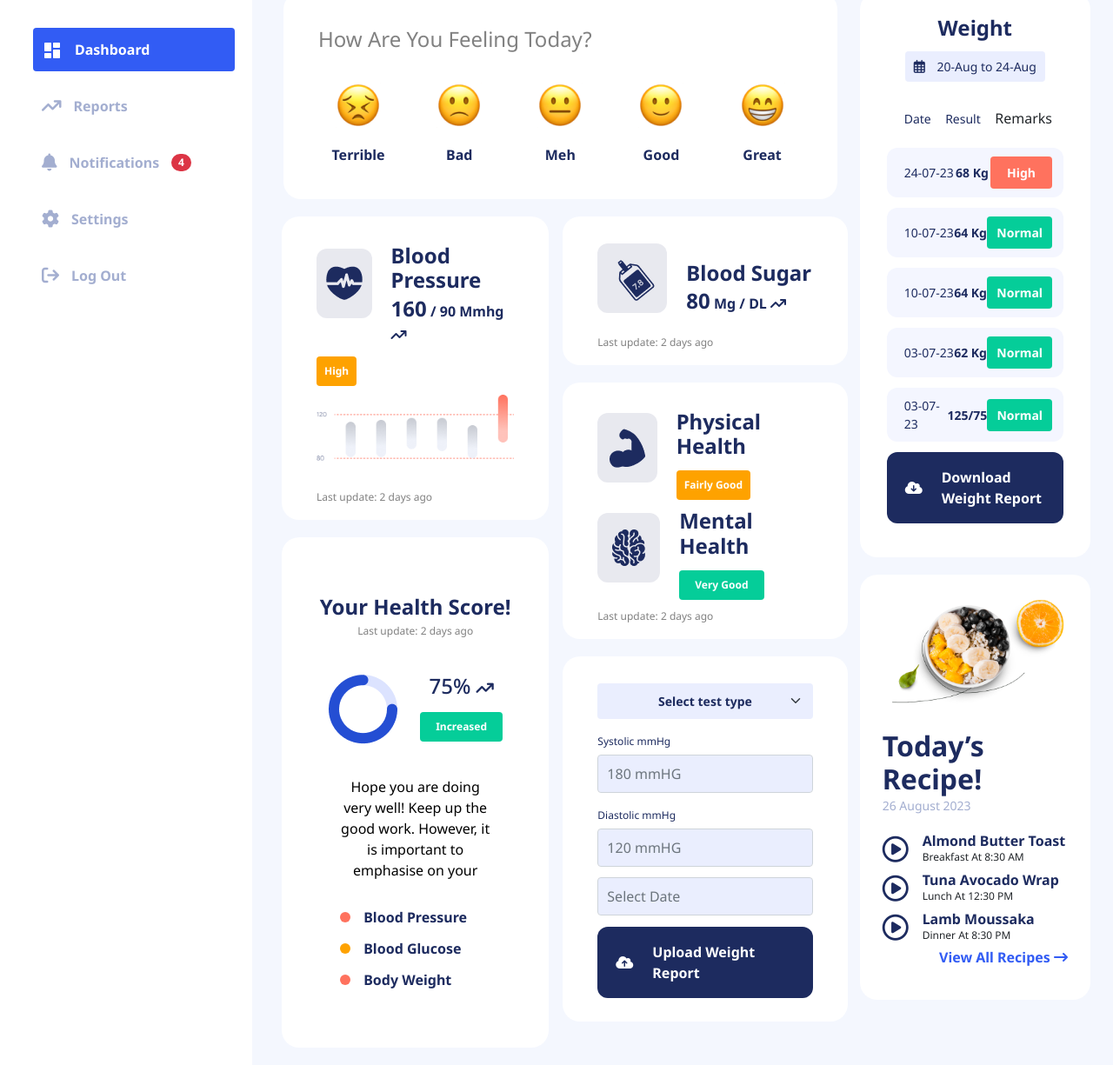
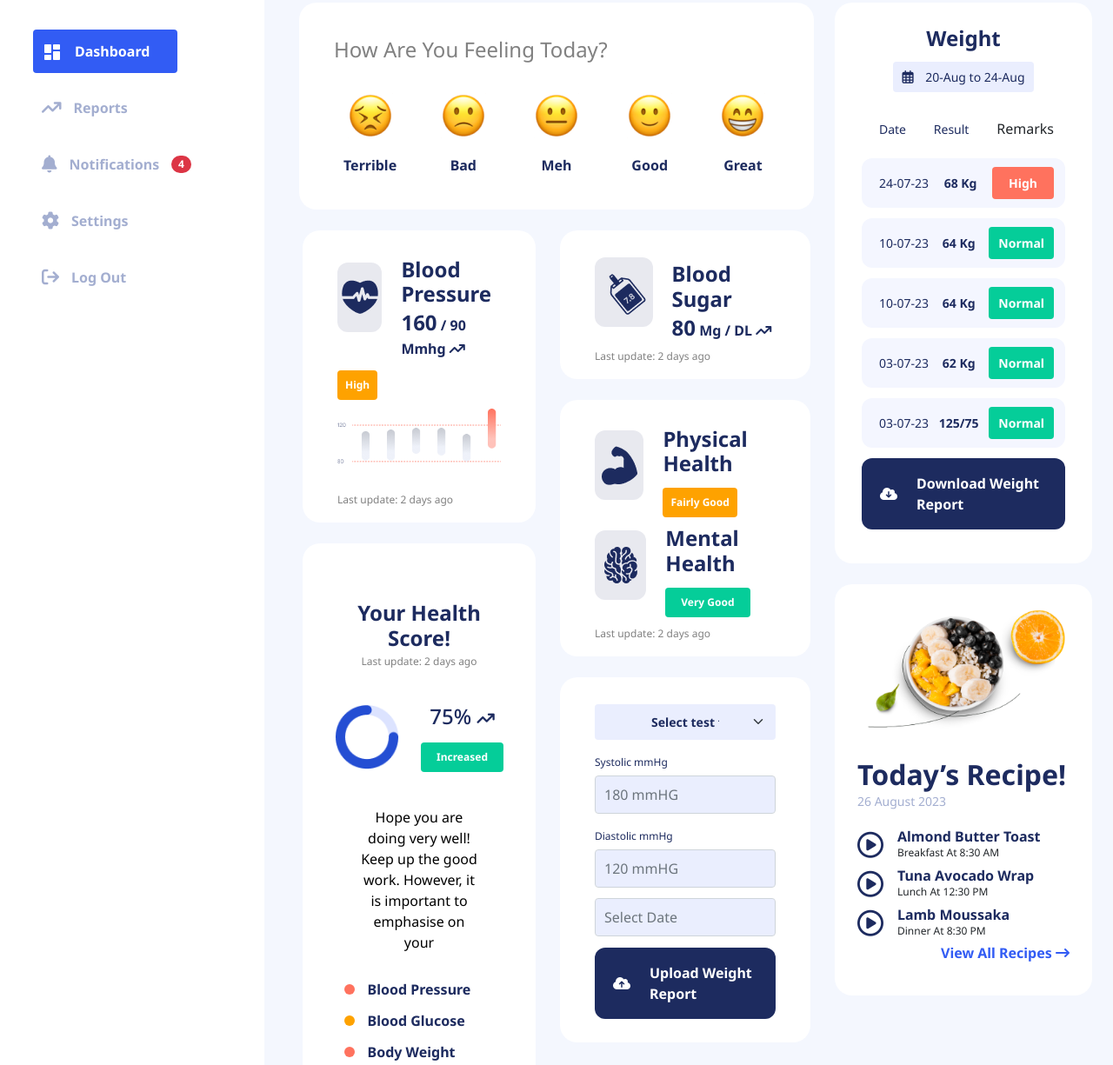
Before and after one commit to ajoy-code-dreamer/Shathee-Medical, a plain HTML site: page index.html in a window 1280 px wide. Shown: the part 255-1480 px from the top of the page at 87% size. Drawn offline with nearby package versions, Linux system fonts and the light colour scheme.

Commit message:
added some responsive design

```diff
--- a/css/style.css
+++ b/css/style.css
@@ -130,8 +130,7 @@ body {
 }
 .sidebar_wrapper {
   background-color: var(--white-clr);
-  padding: 40px 20px 0 38px;
-  margin-right: 30px;
+  padding: 40px 100px 0 38px;
 }
 .brand_logo {
   padding-bottom: 40px;
@@ -212,9 +211,6 @@ body {
   color: var(--white-clr);
 }
 /* ==== right side design ====== */
-.main_dashboardWrapper {
-  margin: 40px 30px 40px 20px;
-}
 .user_interfaceWrapper {
   padding: 44px 48px 44px 48px;
   background-color: #e0e9ff;
@@ -224,7 +220,6 @@ body {
   -moz-border-radius: 20px;
   -ms-border-radius: 20px;
   -o-border-radius: 20px;
-  margin: 0 10px 10px 0;
 }
 .user_appointmentWrapper {
   font-family: var(--primary-font);
@@ -262,9 +257,7 @@ body {
   font-size: 14px;
   color: #1d2b5f;
 }
-.dashboard_cardItem {
-  margin: 10px 20px;
-}
+
 .feeling_cardWrapper {
   padding: 40px;
   background-color: var(--white-clr);
@@ -275,7 +268,6 @@ body {
   -o-border-radius: 20px;
   font-family: var(--primary-font);
   text-transform: var(--text-capitalize);
-  margin: 10px 0px 10px 10px;
 }
 .feeling_heading {
   font-weight: var(--fw-regular);
@@ -407,7 +399,6 @@ body {
   -o-border-radius: 20px;
   text-align: center;
   font-family: var(--primary-font);
-  margin-right: 20px;
 }
 .healthScore_title {
   font-weight: var(--fw-bold);
@@ -489,9 +480,7 @@ body {
   padding: 7px 17px;
   background-color: var(--btn-bg-grn);
 }
-.sugar_cardWrapper {
-  margin-right: 0;
-}
+
 .reportSelect {
   display: flex;
   flex-direction: column;
@@ -513,7 +502,8 @@ body {
   color: var(--card-text-clr);
 }
 
-.reportSelect input,.reportSelect input{
+.reportSelect input,
+.reportSelect input {
   height: 44px;
   padding: 10px;
   background-color: rgba(50, 92, 244, 0.1);
@@ -523,17 +513,13 @@ body {
   -ms-border-radius: 4px;
   -o-border-radius: 4px;
 }
-.reportSelect label{
+.reportSelect label {
   font-weight: var(--fw-regular);
   font-size: 12px;
   color: var(--card-text-clr);
   padding-bottom: 6px;
 }
 
-
-.dashboard_rightPartWrapper {
-  margin-left: 30px;
-}
 .weight_cardWrapper {
   padding: 27px 31px;
   display: flex;
@@ -646,7 +632,7 @@ body {
   font-family: var(--primary-font);
   text-transform: var(--text-capitalize);
 }
-.recipe_titile {
+.recipe_title {
   font-weight: var(--fw-bold);
   font-size: 32px;
   color: var(--card-text-clr);
--- a/index.html
+++ b/index.html
@@ -28,7 +28,7 @@
         <div class="row">
           <!-- ===== left sidebar design ===== -->
           <div class="col-lg-3 p-0">
-            <div class="sidebar_wrapper navbar-expand-lg h-100">
+            <div class="sidebar_wrapper navbar-expand-lg h-100 me-lg-3">
               <div class="brand_logo">
                 <a href="#">
                   <picture>
@@ -126,12 +126,13 @@
             </div>
           </div>
           <!-- ===== left sidebar design ===== -->
+
           <!-- ===== right side dashboard design ====== -->
-          <div class="col-lg-9 p-0">
-            <div class="main_dashboardWrapper">
+          <div class="col-lg-9 p-0 px-lg-5">
+            <div class="main_dashboardWrapper py-lg-5">
               <div class="row">
-                <div class="col-lg-12 p-0">
-                  <div class="row user_interfaceWrapper">
+                <div class="col p-0">
+                  <div class="row user_interfaceWrapper mb-4">
                     <div class="col-9">
                       <div class="user_interfaceNameMain">
                         <p class="interface_commonDialog">
@@ -162,9 +163,9 @@
                 </div>
               </div>
               <div class="row">
-                <div class="col-lg-8 p-0">
+                <div class="col-lg-8 p-0 pe-lg-4">
                   <div class="dashboard_middlePartWrapper">
-                    <div class="row">
+                    <div class="row mb-4">
                       <div class="col-lg p-0">
                         <div class="feeling_cardWrapper">
                           <div class="row">
@@ -255,10 +256,10 @@
                       </div>
                     </div>
                     <div class="row">
-                      <div class="col-lg-6 p-0">
-                        <div class="row">
+                      <div class="col-lg-6 p-0 px-lg-3">
+                        <div class="row me-lg-2 mb-lg-4">
                           <div class="col-lg-12 p-0">
-                            <div class="bp_cardWrapper dashboard_cardItem">
+                            <div class="bp_cardWrapper">
                               <div class="bp_titleWrapper">
                                 <div class="bp_logo">
                                   <picture>
@@ -299,11 +300,9 @@
                             </div>
                           </div>
                         </div>
-                        <div class="row">
+                        <div class="row me-lg-2 mb-lg-4">
                           <div class="col-lg-12 p-0">
-                            <div
-                              class="healthScore_cardWrapper dashboard_cardItem"
-                            >
+                            <div class="healthScore_cardWrapper">
                               <h2 class="healthScore_title">
                                 Your Health Score!
                               </h2>
@@ -346,12 +345,10 @@
                           </div>
                         </div>
                       </div>
-                      <div class="col-lg-6 p-0">
-                        <div class="row">
+                      <div class="col-lg-6 p-0 px-lg-3">
+                        <div class="row mb-lg-4">
                           <div class="col-lg-12 p-0">
-                            <div
-                              class="bp_cardWrapper sugar_cardWrapper dashboard_cardItem"
-                            >
+                            <div class="bp_cardWrapper sugar_cardWrapper">
                               <div class="bp_titleWrapper">
                                 <div class="bp_logo">
                                   <picture>
@@ -381,11 +378,9 @@
                             </div>
                           </div>
                         </div>
-                        <div class="row">
+                        <div class="row mb-lg-4">
                           <div class="col-lg-12 p-0">
-                            <div
-                              class="bp_cardWrapper sugar_cardWrapper dashboard_cardItem"
-                            >
+                            <div class="bp_cardWrapper sugar_cardWrapper">
                               <div class="bp_titleWrapper">
                                 <div class="bp_logo">
                                   <picture>
@@ -432,9 +427,7 @@
                         </div>
                         <div class="row">
                           <div class="col-lg-12 p-0">
-                            <div
-                              class="bp_cardWrapper dashboard_cardItem sugar_cardWrapper"
-                            >
+                            <div class="bp_cardWrapper sugar_cardWrapper">
                               <div class="test_reportUpload">
                                 <form class="reportSelect">
                                   <div class="test_select">
@@ -487,11 +480,11 @@
                     </div>
                   </div>
                 </div>
-                <div class="col-lg-4 p-0">
+                <div class="col-lg-4 p-0 ps-lg-4">
                   <div class="dashboard_rightPartWrapper">
-                    <div class="row">
+                    <div class="row mb-lg-4">
                       <div class="col-lg p-0">
-                        <div class="weight_cardWrapper dashboard_cardItem">
+                        <div class="weight_cardWrapper">
                           <h2 class="weight_heading">Weight</h2>
                           <p class="weight_detailsDate">
                             <i class="fa-regular fa-calendar-days"></i>
@@ -550,7 +543,7 @@
                     </div>
                     <div class="row">
                       <div class="col-lg p-0">
-                        <div class="recipe_cardWrapper dashboard_cardItem">
+                        <div class="recipe_cardWrapper">
                           <div class="recipe_imgWrapper">
                             <picture>
                               <img
@@ -561,7 +554,7 @@
                               />
                             </picture>
                           </div>
-                          <h2 class="recipe_titile">Today’s Recipe!</h2>
+                          <h2 class="recipe_title">Today’s Recipe!</h2>
                           <p class="recipe_date">26 August 2023</p>
                           <div class="recipe_routineWrapper">
                             <div class="recipe_routineItem">
```
Also changed, not shown: pages/bloodPressure.html (+12 -12 lines), pages/bloodSugar.html (+9 -9 lines), pages/physicalMental.html (+8 -8 lines).
